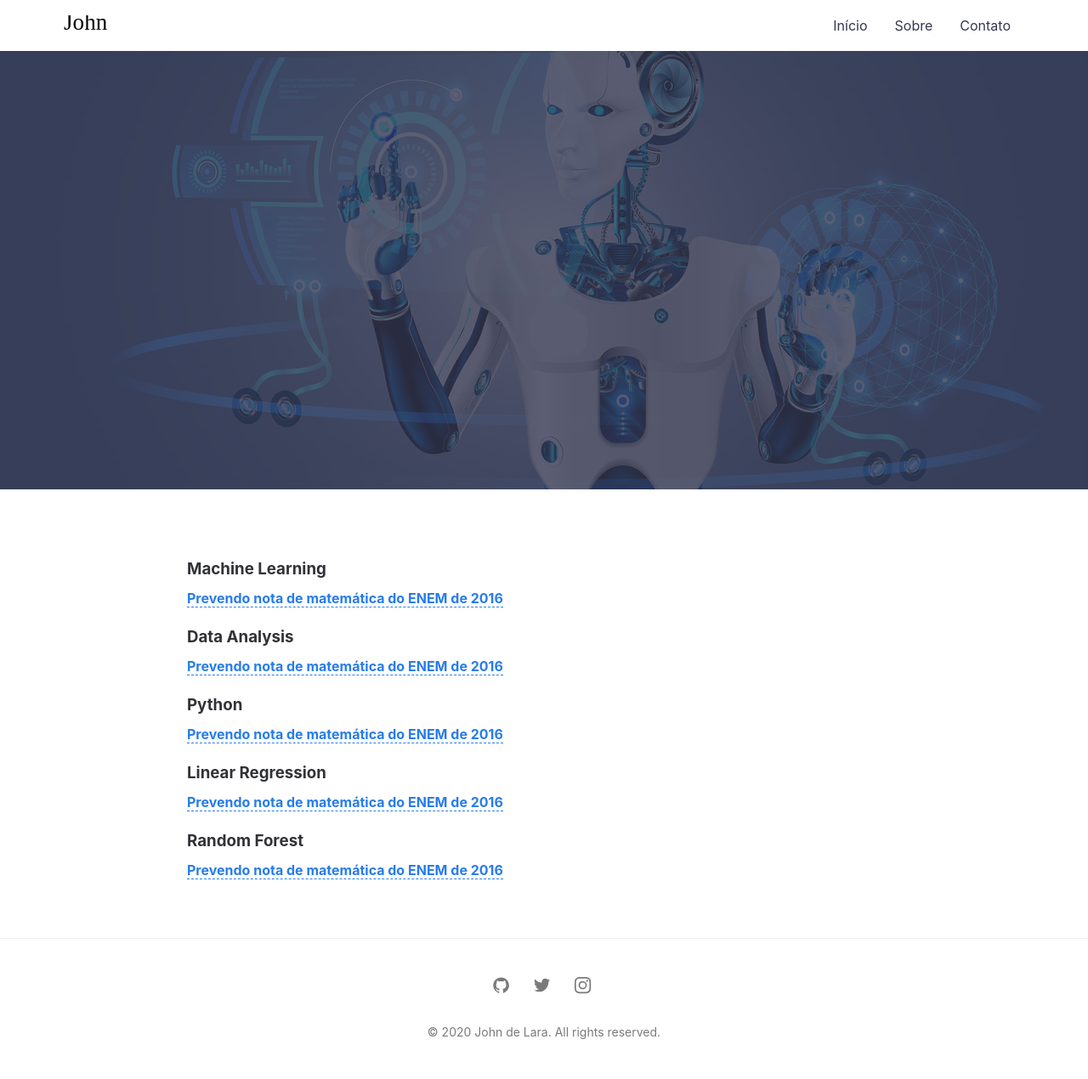
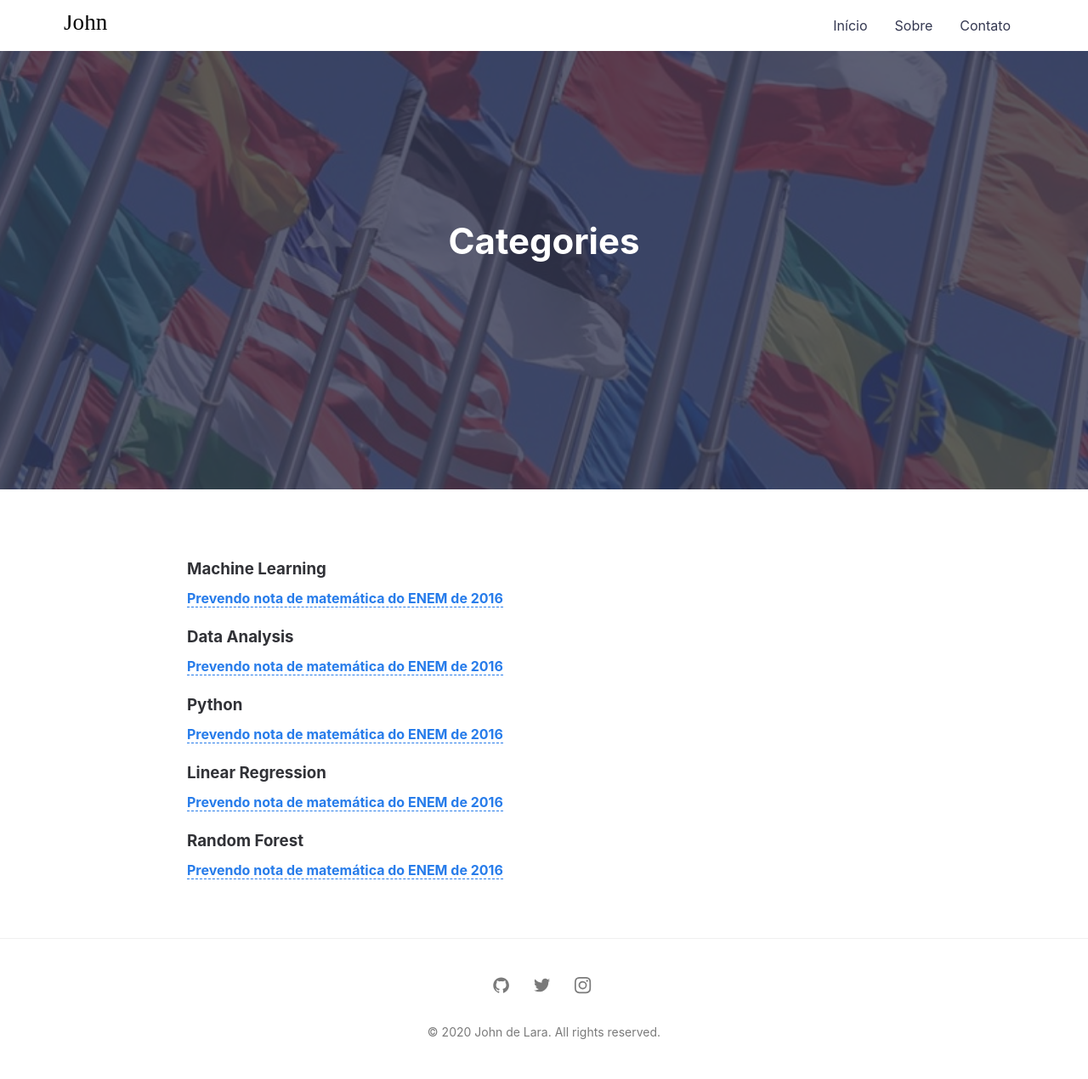
Before and after one commit to johndelara1/portfolioweb, a Jekyll site: the page built from categories.md, in a window 1280 px wide. Shown: the whole page at 85% size. Built offline with Jekyll 4.4.1, drawn with Linux system fonts in a browser that asks for light colours.

Commit message:
initial commit

```diff
--- a/_layouts/page.html
+++ b/_layouts/page.html
@@ -18,10 +18,11 @@ layout: compress
     {% endif %}
 
     {% include header.html %}
-    <div class="hero lazyload" data-bg="{{ site.url }}{{ site.baseurl }}/assets/img/{{ site.hero_img }}">
-        <div class="hero__wrap">
-            <h1 class="hero__title" </h1>
-          </div>
+
+    <div class="hero lazyload" data-bg="{{ site.url }}{{ site.baseurl }}/assets/img/{{ site.hero_img1 }}">
+      <div class="hero__wrap">
+        <h1 class="hero__title">{{ page.title }}</h1>
+      </div>
     </div>
 
     <main class="site__content">
```
